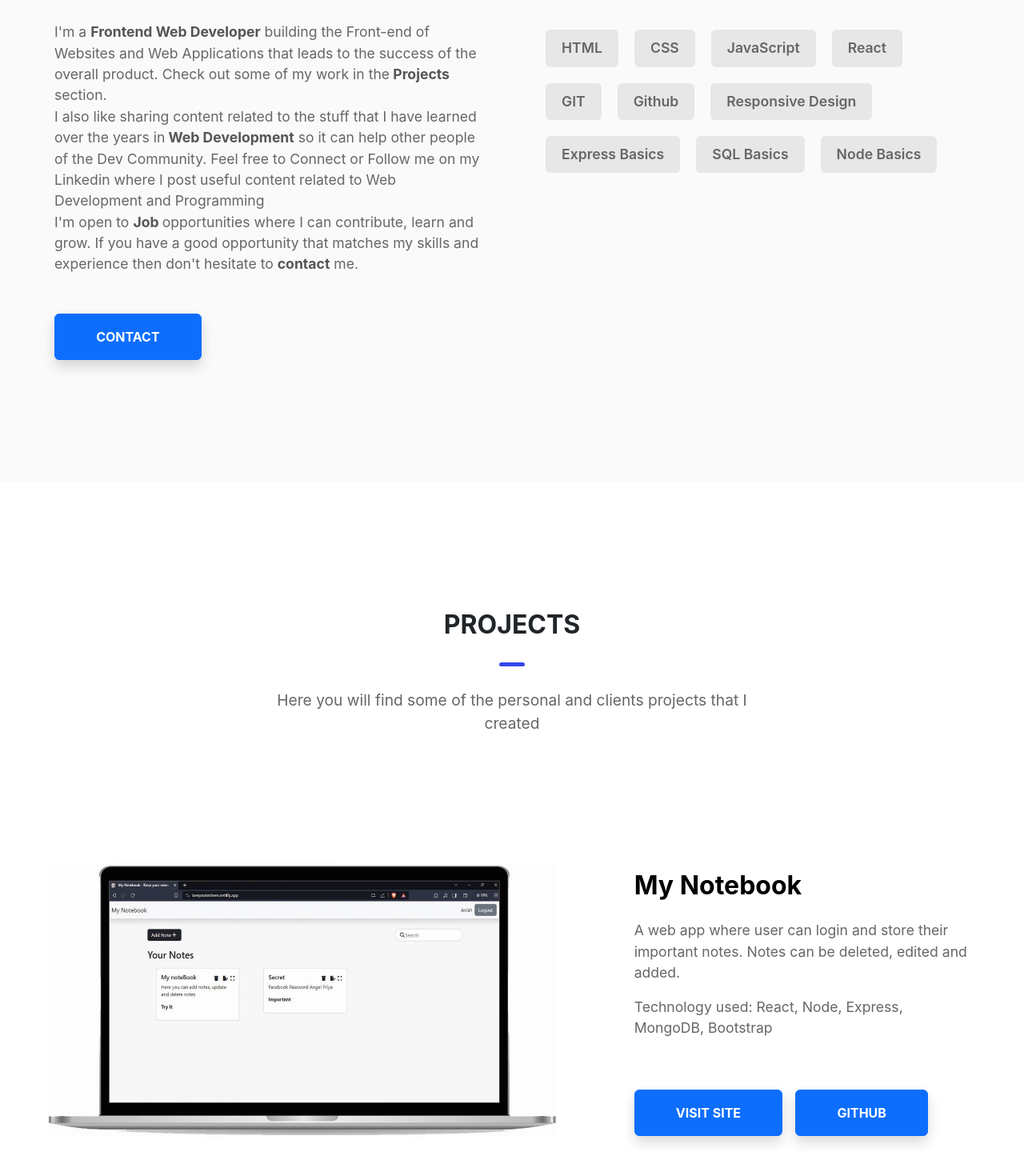
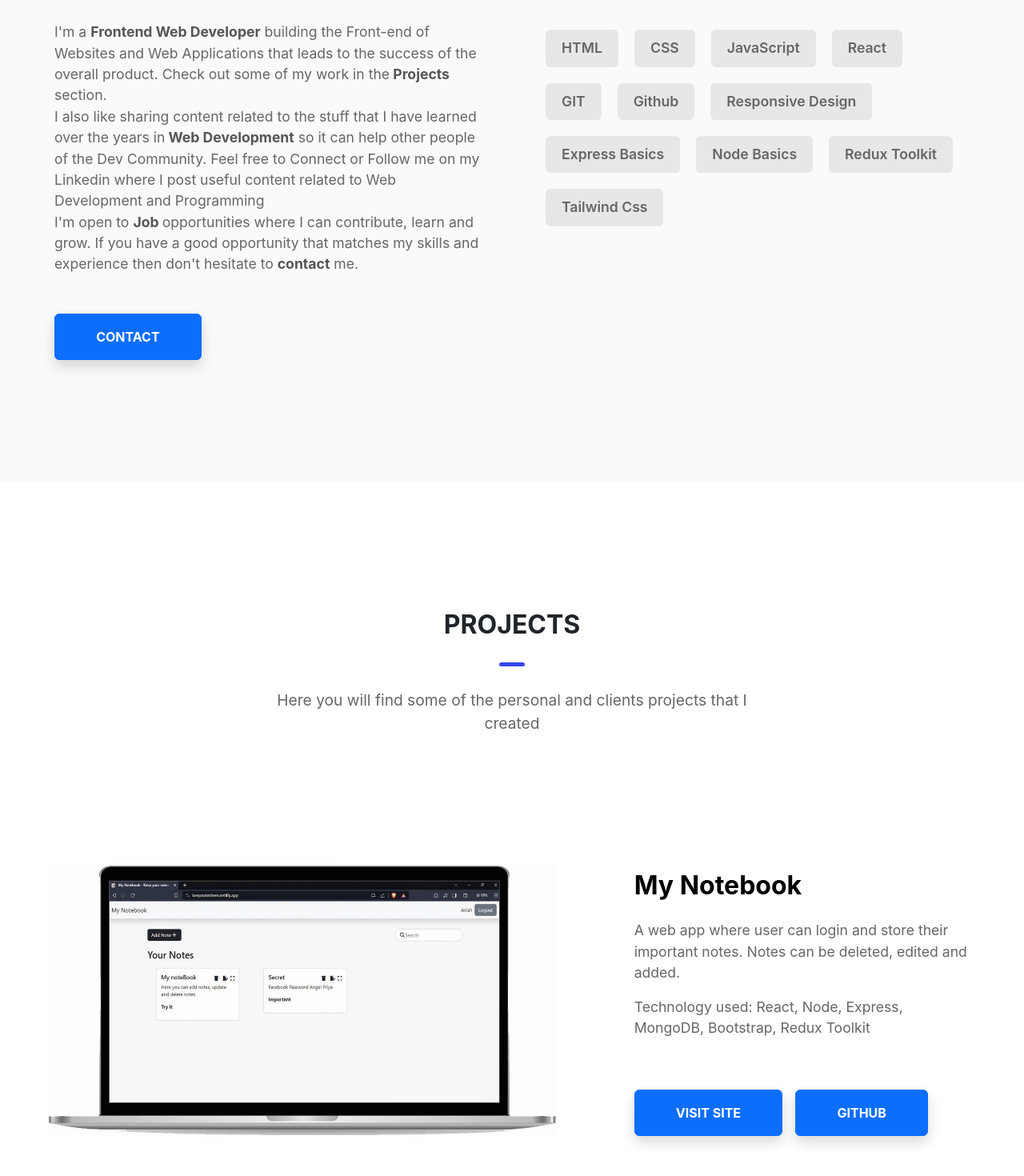
Before and after one commit to anishyadavv/personalportfolio, a React (Create React App) app: page / in a window 1280 px wide. Shown: the part 1357-2827 px from the top of the page at 80% size. Built offline with nearby package versions, Linux system fonts and the light colour scheme.

Commit message:
changed link for mynotebook project and added skill

```diff
--- a/src/components/About.js
+++ b/src/components/About.js
@@ -1,4 +1,4 @@
-import React from 'react'
+import React from "react";
 import Button from "react-bootstrap/Button";
 const About = () => {
   return (
@@ -82,14 +82,15 @@ const About = () => {
               <div className="skill-tag">Github</div>
               <div className="skill-tag">Responsive Design</div>
               <div className="skill-tag">Express Basics</div>
-              <div className="skill-tag">SQL Basics</div>
               <div className="skill-tag">Node Basics</div>
+              <div className="skill-tag">Redux Toolkit</div>
+              <div className="skill-tag">Tailwind Css</div>
             </div>
           </div>
         </div>
       </div>
     </div>
   );
-}
+};
 
-export default About
+export default About;
--- a/src/components/Projects.js
+++ b/src/components/Projects.js
@@ -7,14 +7,13 @@ import musicPlayer from "../assets/musicplayer.png";
 import apple from "../assets/Apple.jpg";
 import pedalpe from "../assets/pedalpe.jpg";
 const Projects = () => {
-
   const projects = [
     {
       title: "My Notebook",
       description:
         "A web app where user can login and store their important notes. Notes can be deleted, edited and added.",
-      tech: "React, Node, Express, MongoDB, Bootstrap",
-      link: "https://keepnoteshere.onrender.com/",
+      tech: "React, Node, Express, MongoDB, Bootstrap, Redux Toolkit",
+      link: "https://mynotebook.site",
       githubLink: "https://github.com/anishyadavv/MyNotebook",
       image: mynotebook,
     },
@@ -81,9 +80,8 @@ const Projects = () => {
           </p>
         </div>
 
-        {
-          projects.map((project)=>{
-            return(
+        {projects.map((project) => {
+          return (
             <Project
               key={project.link}
               title={project.title}
@@ -91,11 +89,10 @@ const Projects = () => {
               link={project.link}
               image={project.image}
               tech={project.tech}
-                githubLink = {project.githubLink}
+              githubLink={project.githubLink}
             />
-            )
-          })
-        }
+          );
+        })}
       </div>
     </div>
   );
```
Lines whose indentation alone changed are shown as unchanged.
